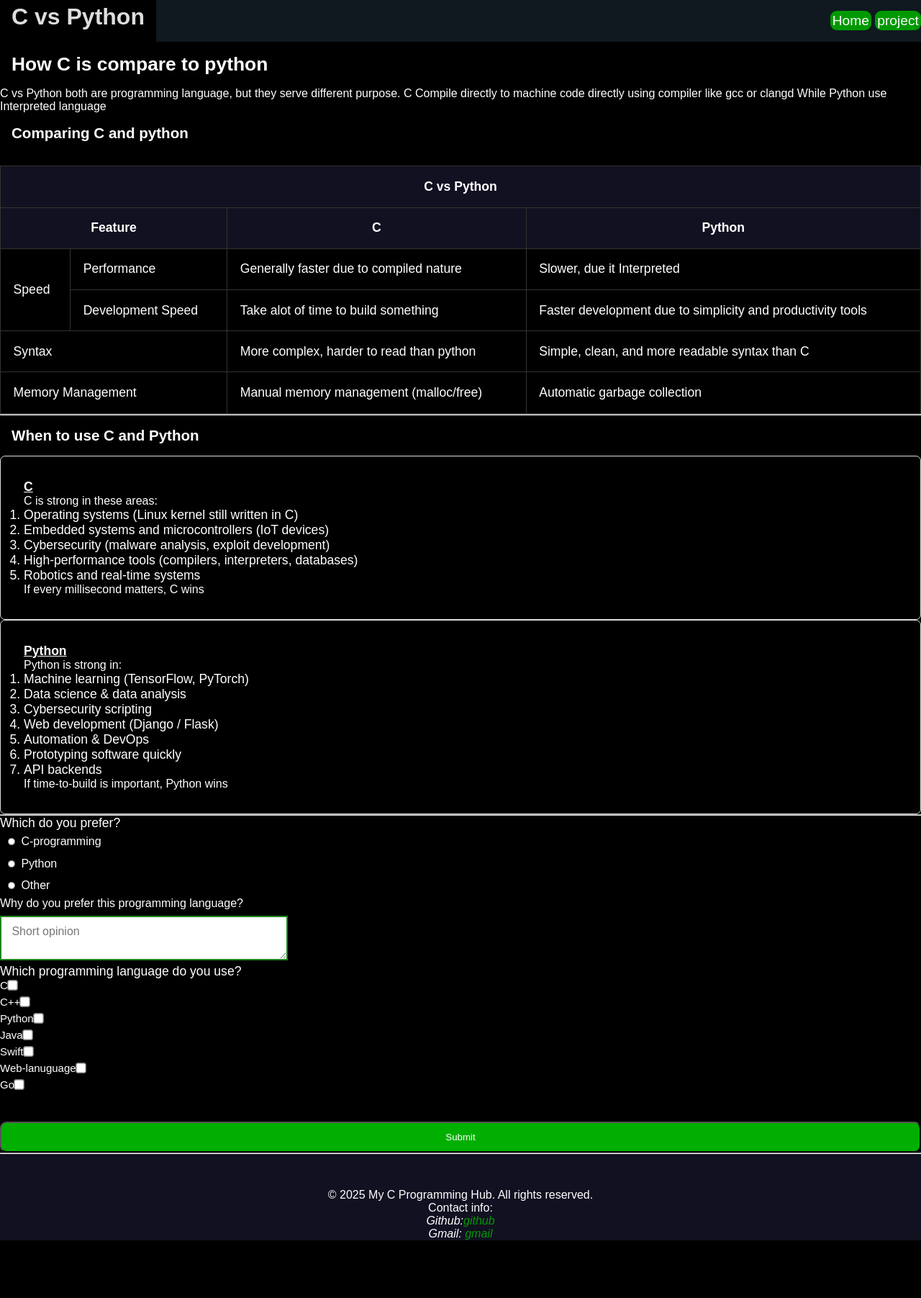
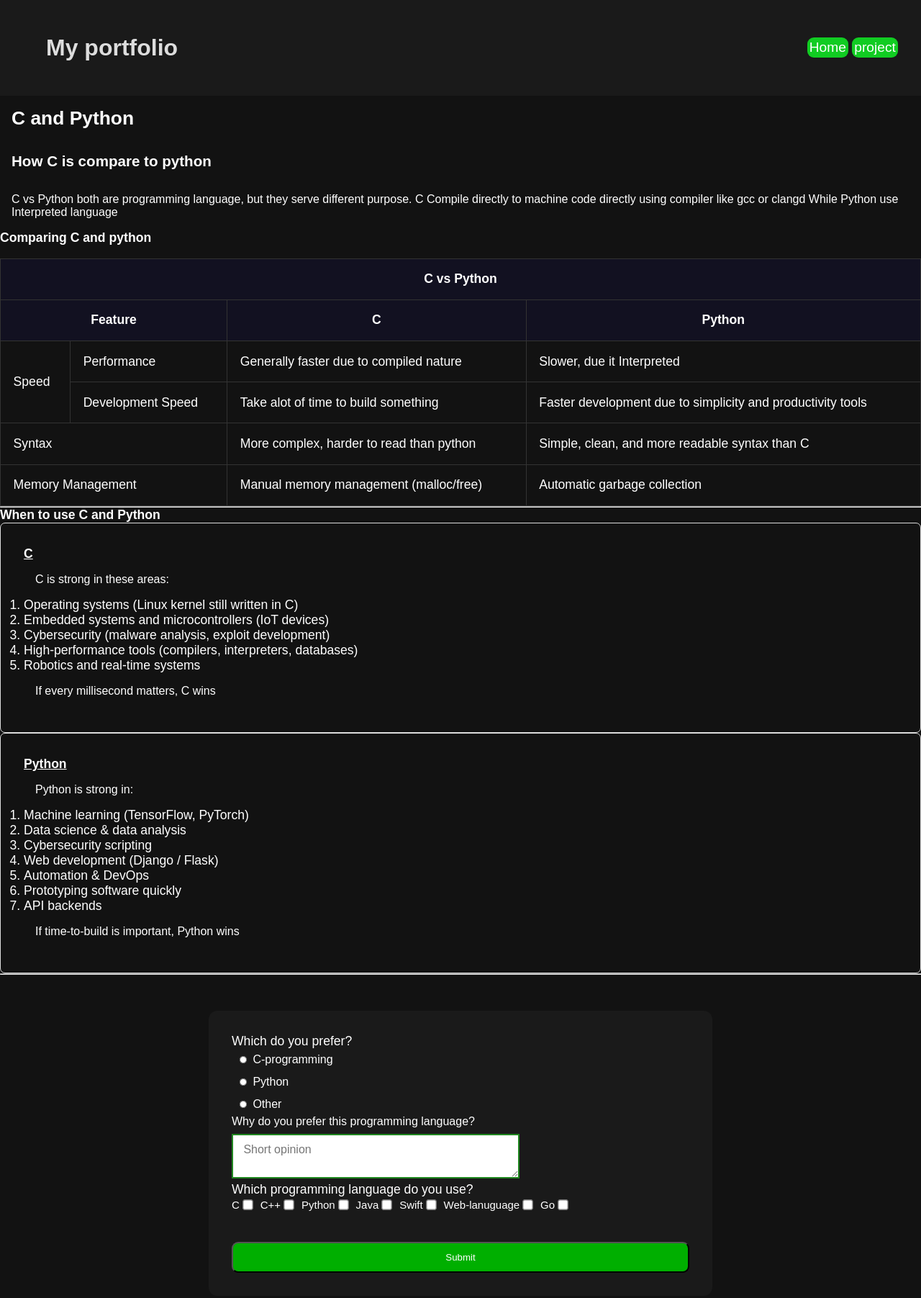
Before and after one commit to anur-l/web-assign, a plain HTML site: page compare.html in a window 1280 px wide. Shown: the top 1803 px of the page at 72% size. Before the commit the page ends 1723 px from the top, so only its background shows below. Drawn offline with Linux system fonts and the light colour scheme.

Commit message:
fixing some styling

```diff
--- a/compare.html
+++ b/compare.html
@@ -11,7 +11,7 @@
 <body>
   <div class="topic">
     <header>
-      <h1>C vs Python</h1>
+      <a href="./index.html" class="return"><h1>My portfolio</h1></a>
       <nav><a href="./index.html">Home</a>
         <a href="./project.html">project</a>
       </nav>
@@ -19,13 +19,14 @@
   </div>
   <main>
     <section>
-      <h2>How C is compare to python</h2>
+       <h2>C and Python</h2>
+      <h3>How C is compare to python</h3>
       <p>C vs Python both are programming language, but they serve different purpose. C Compile directly to machine code
         directly using compiler like gcc or clangd While Python use Interpreted language</p>
 
     </section>
     <section>
-      <h3>Comparing C and python</h3>
+      <h4>Comparing C and python</h4>
       <table border="2" width="900px">
         <thead>
           <tr>
@@ -66,7 +67,7 @@
       <hr>
     </section>
     <section>
-      <h3>When to use C and Python</h3>
+      <h4>When to use C and Python</h4>
       <div class="usecase">
         <h4><ins>C</inst>
         </h4>
--- a/style.css
+++ b/style.css
@@ -13,14 +13,19 @@ h3 {
 
 h1,
 body {
-  background-color: black;
+  background-color: #121212;
   color: white;
   font-family: Arial, sans-serif;
   font-size: 1.1rem;
 }
 
+p {
+  font-size: 1rem;
+  padding: 1rem 1rem;
+}
+
 a {
-  color: #009900;
+  color: #00ff7f;
   text-decoration: none;
 }
 
@@ -30,6 +35,7 @@ a:hover {
 
 footer {
   padding-top: 3rem;
+  padding-bottom: 2rem;
   background-color: #121121;
 }
 
@@ -59,20 +65,40 @@ tfoot td {
   color: red;
 }
 
+form {
+  display: block;
+  justify-content: center;
+  max-width: 700px;
+  margin: 50px auto;
+  padding: 2rem;
+  background-color: #1a1a1a;
+  border-radius: 12px;
+  align-items: center;
+}
+
+img{
+ padding-left: 1rem;
+}
 .topic header {
   display: flex;
   justify-content: space-between;
   align-items: center;
-  padding: 1.5rem 2 rem;
-  background-color: #0f191f;
+  padding: 1.5rem 2rem;
+  background-color: #1a1a1a;
 }
 
 .topic header h1 {
-  padding-top: 0.3rem;
-  padding-right: 1rem;
+  padding: 1.5rem 2rem;
   color: #ddd;
   text-decoration: none;
   font-size: 2rem;
+  background-color: #1a1a1a;
+  cursor: default;
+}
+
+.return:hover h1 {
+  cursor: pointer;
+  color: #11cc22;
 }
 
 .topic header a {
@@ -89,7 +115,7 @@ tfoot td {
   padding: 0.2rem;
   margin-left: 0.9;
   margin-right: 0.9;
-  background-color: #009900;
+  background-color: #11cc22;
   border-radius: 9px;
   text-decoration: none;
   color: white;
@@ -112,7 +138,7 @@ tfoot td {
   flex-direction: column;
   min-width: 800px;
   max-width: 800px;
-  background-color: black;
+  background-color: #1a1a1a;
   border-radius: 15px;
   padding: 1.5em;
   gap: 1em;
@@ -147,10 +173,6 @@ tfoot td {
 }
 
 .project p {
-  font-size: 1rem;
-}
-
-p {
   font-size: 1rem;
 }
 
@@ -237,9 +259,9 @@ p {
   border-radius: 9px;
   padding-bottom: 0.5rem;
   padding-top: 0.5rem;
-  background-color: black;
+  background-color: #1a1a1a;
   text-decoration: none;
-  color: #00af00;
+  color: #00770f;
 }
 
 .resource a:hover {
@@ -299,11 +321,12 @@ p {
 }
 
 .check_lang {
-  display: flex;
+  display: inline-flex;
   flex-wrap: wrap;
   margin-bottom: 6px;
   cursor: pointer;
   font-size: 15px;
+  gap: 5px;
 }
 
 .check_lang input {
@@ -320,8 +343,9 @@ p {
 .check_lang input {
   margin-right: 6px;
   accent-color: green;
-  transform: scale(1.1)
+  transform: scale(1.1);
 }
+
 .sub {
   width: 100%;
   padding: 12px;
```
Also changed, not shown: index.html (+2 -3 lines), project.html (+1 -1 lines).
